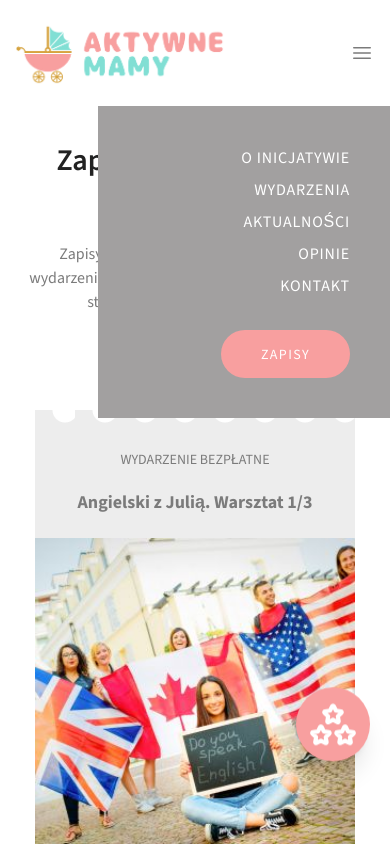
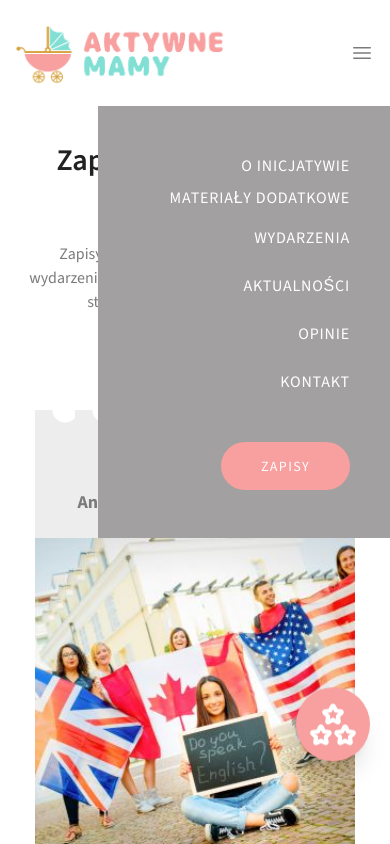
Before and after one commit to matwjablonski/aktywnemamy, a Next.js app: page /zapisy in a window 390 px wide. Both pictures are taken after a click on the element 362 px from the left and 53 px from the top of the page. Shown: the top 844 px of the page. Built offline with nearby package versions, Linux system fonts and the light colour scheme.

Commit message:
nested main nav

```diff
--- a/app/components/MainNav/index.tsx
+++ b/app/components/MainNav/index.tsx
@@ -24,22 +24,30 @@ const MainNav = () => {
         md:bg-white
         md:top-auto
       `}>
-        <li className="uppercase tracking-wider text-white md:text-gray-dark hover:text-gray-light transition-all text-md mb-2 md:mb-0 md:text-sm">
+        <li className="uppercase tracking-wider text-white md:text-gray-dark hover:text-gray-light transition-all text-md md:mb-0 md:text-sm relative group py-2">
           <Link className="whitespace-nowrap" href="/o-inicjatywie">O inicjatywie</Link>
+          <ul className="md:absolute md:hidden md:group-hover:block mt-2 md:mb-0 md:p-2 text-white md:bg-main-dark md:mt-2">
+            <li className="[&:not(:last-child)]:pb-1 hidden md:block">
+              <Link className="whitespace-nowrap" href="/o-inicjatywie">O nas</Link>
+            </li>
+            <li className="[&:not(:last-child)]:pb-1">
+              <Link className="whitespace-nowrap" href="/materialy-dodatkowe">Materiały dodatkowe</Link>
+            </li>
+          </ul>
         </li>
-        <li className="uppercase tracking-wider text-white md:text-gray-dark hover:text-gray-light transition-all text-md mb-2 md:mb-0 md:text-sm">
+        <li className="uppercase tracking-wider text-white md:text-gray-dark hover:text-gray-light transition-all text-md mb-2 md:mb-0 md:text-sm py-2">
           <Link href="/wydarzenia" className="whitespace-nowrap">Wydarzenia</Link>
         </li>
-        <li className="uppercase tracking-wider text-white md:text-gray-dark hover:text-gray-light transition-all text-md mb-2 md:mb-0 md:text-sm">
+        <li className="uppercase tracking-wider text-white md:text-gray-dark hover:text-gray-light transition-all text-md mb-2 md:mb-0 md:text-sm py-2">
           <Link href="/news" className="whitespace-nowrap">Aktualności</Link>
         </li>
-        <li className="uppercase tracking-wider text-white md:text-gray-dark hover:text-gray-light transition-all text-md mb-2 md:mb-0 md:text-sm">
+        <li className="uppercase tracking-wider text-white md:text-gray-dark hover:text-gray-light transition-all text-md mb-2 md:mb-0 md:text-sm py-2">
           <Link href="/opinie" className="whitespace-nowrap">Opinie</Link>
         </li>
-        <li className="uppercase tracking-wider text-white md:text-gray-dark hover:text-gray-light transition-all text-md mb-2 md:mb-0 md:text-sm">
+        <li className="uppercase tracking-wider text-white md:text-gray-dark hover:text-gray-light transition-all text-md mb-2 md:mb-0 md:text-sm py-2">
           <Link href="/kontakt" className="whitespace-nowrap">Kontakt</Link>
         </li>
-        <li className="md:hidden mt-8">
+        <li className="md:hidden mt-8  py-2">
           <ButtonLink label="Zapisy" link="/zapisy" className="" />
         </li>
       </ul>
```
